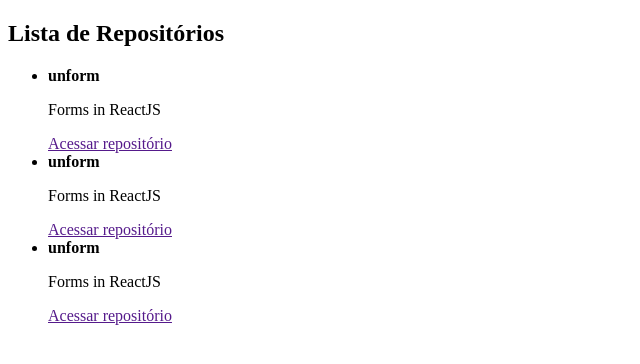
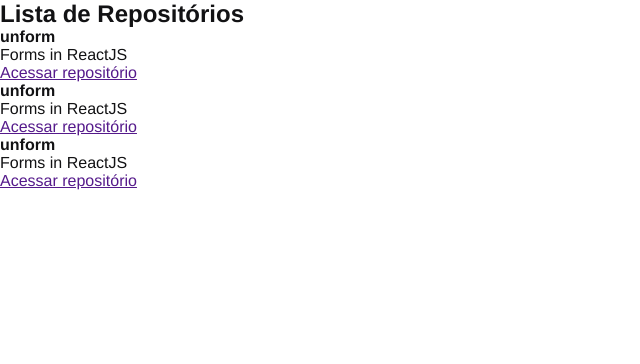
Before and after one commit to vinibispo/github-explorer, a React app: page / in a window 1280 px wide. Shown: the top 364 px of the page, without its empty margins (0-640 px from the left). Built offline with nearby package versions, Linux system fonts and the light colour scheme.

Commit message:
feat(sass): Use sass in our application

```diff
--- a/src/App.jsx
+++ b/src/App.jsx
@@ -1,4 +1,5 @@
 import {RepositoryList} from './components/RepositoryList'
+import './styles/global.scss'
 export function App() {
   return (
     <RepositoryList />
--- /dev/null
+++ b/src/styles/global.scss
@@ -0,0 +1,10 @@
+* {
+  margin: 0;
+  padding: 0;
+  box-sizing: border-box;
+}
+
+body {
+  font: 16px "Helvetica Neue",Helvetica,Arial,sans-serif;
+  color: #121214;
+}
--- a/webpack.config.js
+++ b/webpack.config.js
@@ -28,7 +28,7 @@ module.exports = {
         use: 'babel-loader'
       },
       {
-        test: /(\.css$)/,
+        test: /(\.scss$)/,
         exclude: /node_modules/,
         use: [
           'style-loader', 'css-loader', 'sass-loader'
```
